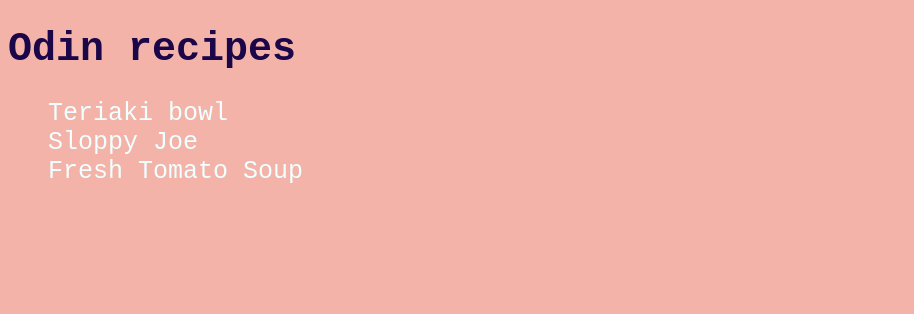
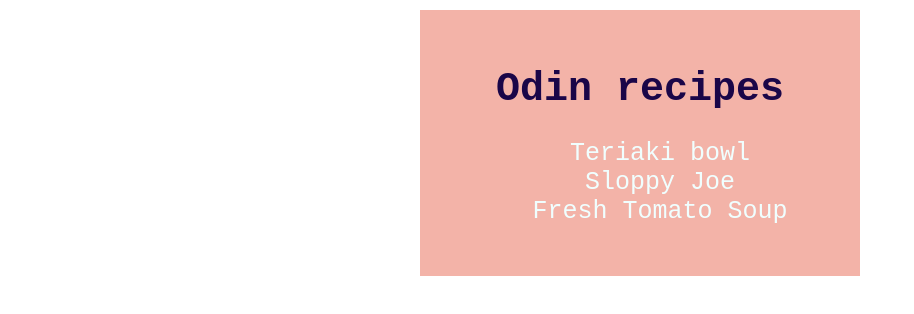
Before and after one commit to turtleGonzi/odin-recipes, a plain HTML site: page index.html in a window 1280 px wide. Shown: the whole page, without its empty margins (0-914 px from the left). Drawn offline with Linux system fonts and the light colour scheme.

Commit message:
Vytvoreni vzhledu karty pro uvodni obrazovku

```diff
--- a/index.html
+++ b/index.html
@@ -7,11 +7,13 @@
     <title>Odin recipes</title>
 </head>
 <body>
+    <div class="card">
     <h1>Odin recipes</h1>
-    <ul>
+    <ul class="list">
         <li><a href="./recipes/teriaki_bowl.html">Teriaki bowl</a></li>
         <li><a href="./recipes/sloppy_joe.html">Sloppy Joe</a></li>
         <li><a href="./recipes/tomato_soup.html">Fresh Tomato Soup</a></li>
     </ul>
+    </div>
 </body>
 </html>
--- a/styles.css
+++ b/styles.css
@@ -1,5 +1,4 @@
 * {
-    background-color: rgb(243, 179, 168);
     font-family: 'Courier New', Courier, monospace;
     font-size: 20px;
 }
@@ -8,6 +7,7 @@ h1 {
     font-size: 40px;
     font-weight: bold;
     color: rgb(26, 6, 72);
+    text-align: center;
 }
 
 h2 {
@@ -30,3 +30,15 @@ ul li a {
     font-weight: bold;
     text-align: center;
 }
+
+.card{
+    background-color: rgb(243, 179, 168);
+    width: 400px;
+    margin: 10px auto;
+    padding: 30px 20px;
+}
+
+.list{
+    margin: 20xp 0px;
+    text-align: center;
+}
```
